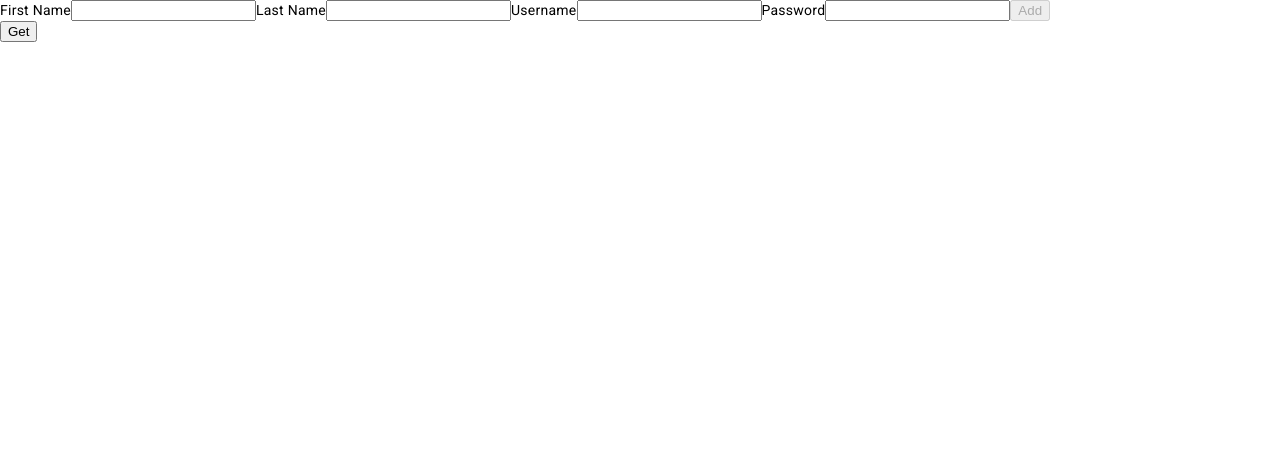
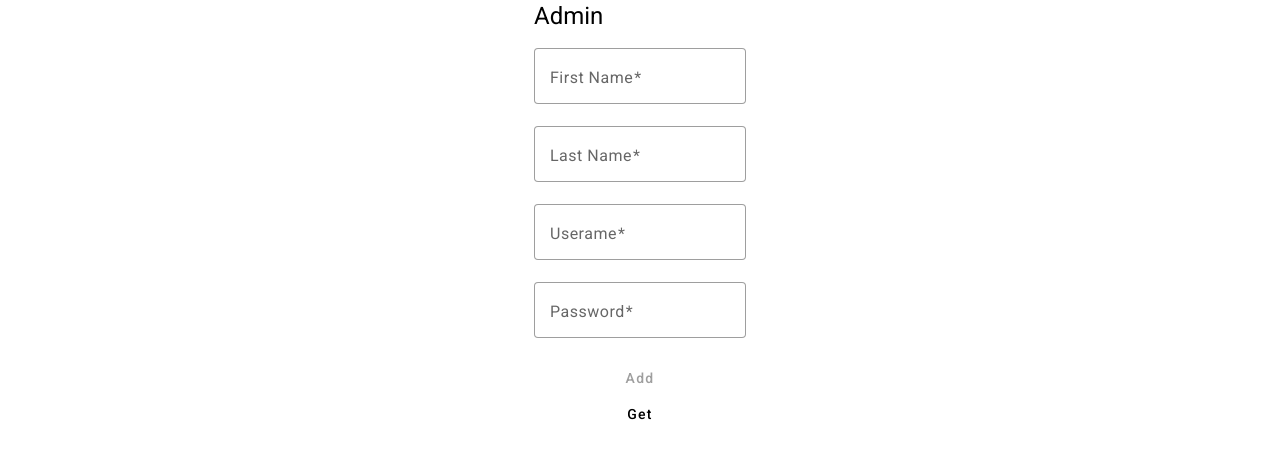
Before and after one commit to Cavolik/RaskBaguette, an Angular app in the folder frontend/: page /admin in a window 1280 px wide. Shown: the top 458 px of the page. Built offline with nearby package versions, Linux system fonts and the light colour scheme.

Commit message:
Improved styling of admin page, removed formbuilder

```diff
--- a/frontend/src/app/admin-page/admin-page.component.html
+++ b/frontend/src/app/admin-page/admin-page.component.html
@@ -1,16 +1,28 @@
-<form [formGroup]="userForm">
-  <label for="fname">First Name</label>
-  <input id="fname" formControlName="lastName" type="text">
 
-  <label for="lname">Last Name</label>
-  <input id="lname" formControlName="firstName" type="text">
+<div>
+  <h1>Admin</h1>
+  <form [formGroup]="userForm">
+    <mat-form-field appearance="outline">
+      <mat-label>First Name</mat-label>
+      <input [formControl]="userForm.controls.firstName" matInput>
+    </mat-form-field>
 
-  <label for="uname">Username</label>
-  <input id="uname" formControlName="userName" type="text">
+    <mat-form-field appearance="outline">
+      <mat-label>Last Name</mat-label>
+      <input [formControl]="userForm.controls.lastName" matInput>
+    </mat-form-field>
 
-  <label for="pswd">Password</label>
-  <input id="pswd" formControlName="password" type="text">
+    <mat-form-field appearance="outline">
+      <mat-label>Userame</mat-label>
+      <input [formControl]="userForm.controls.userName" matInput>
+    </mat-form-field>
 
-  <button (click)="createUser()" [disabled]="userForm.invalid">Add</button>
-</form>
-<button (click)="getUsers()">Get</button>
+    <mat-form-field appearance="outline">
+      <mat-label>Password</mat-label>
+      <input [formControl]="userForm.controls.password" matInput>
+    </mat-form-field>
+
+  </form>
+  <button mat-button (click)="createUser()" [disabled]="userForm.invalid">Add</button>
+  <button mat-button (click)="getUsers()">Get</button>
+</div>
--- a/frontend/src/app/admin-page/admin-page.component.scss
+++ b/frontend/src/app/admin-page/admin-page.component.scss
@@ -0,0 +1,10 @@
+div {
+  justify-content: center;
+  display: grid;
+  grid-template-columns: auto;
+
+}
+
+form {
+  display: grid;
+}
--- a/frontend/src/app/admin-page/admin-page.component.ts
+++ b/frontend/src/app/admin-page/admin-page.component.ts
@@ -1,33 +1,33 @@
 import { Component } from '@angular/core';
 import { CommonModule } from '@angular/common';
 import { AdminPageService } from "./admin-page.service";
-import { FormBuilder, FormGroup, ReactiveFormsModule, Validators } from "@angular/forms";
+import { FormControl, FormGroup, ReactiveFormsModule, Validators } from "@angular/forms";
 import { Observable } from "rxjs";
+import { MatInputModule } from "@angular/material/input";
+import {MatButtonModule} from "@angular/material/button";
 
 @Component({
   selector: 'app-admin-page',
   standalone: true,
-  imports: [CommonModule, ReactiveFormsModule],
+  imports: [CommonModule, ReactiveFormsModule, MatInputModule, MatButtonModule],
   templateUrl: './admin-page.component.html',
   styleUrls: ['./admin-page.component.scss']
 })
 export class AdminPageComponent {
-  userForm: FormGroup
+  userForm = new FormGroup({
+    firstName: new FormControl({ value: '', disabled: false }, { nonNullable: true, validators: [Validators.required]}),
+    lastName: new FormControl({ value: '', disabled: false }, { nonNullable: true, validators: [Validators.required]}),
+    userName: new FormControl({ value: '', disabled: false }, { nonNullable: true, validators: [Validators.required]}),
+    password: new FormControl({ value: '', disabled: false }, { nonNullable: true , validators: [Validators.required]}),
+  })
   users: Observable<any>|undefined;
 
-  constructor(private adminService: AdminPageService, private fb: FormBuilder) {
-    this.userForm = this.fb.group({
-      firstName: ['', Validators.required],
-      lastName: ['', Validators.required],
-      userName: ['', Validators.required],
-      password: ['', Validators.required]
-    });
-  }
+  constructor(private adminService: AdminPageService) {}
 
   createUser() {
     if (this.userForm.valid) {
       console.log(this.userForm.value)
-      this.adminService.postInfo(this.userForm.value).subscribe();
+      this.adminService.postInfo(this.userForm.getRawValue()).subscribe();
     }
   }
 
```
